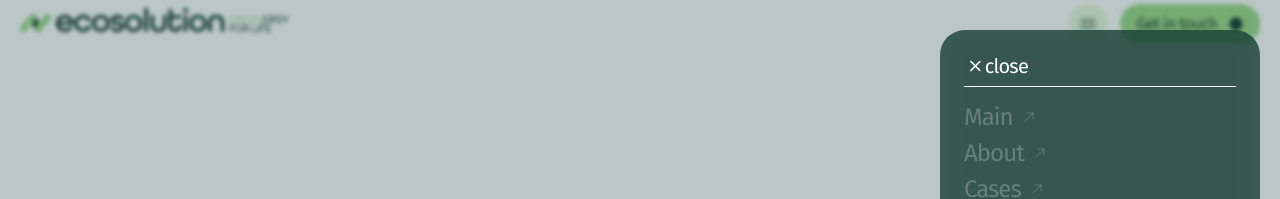
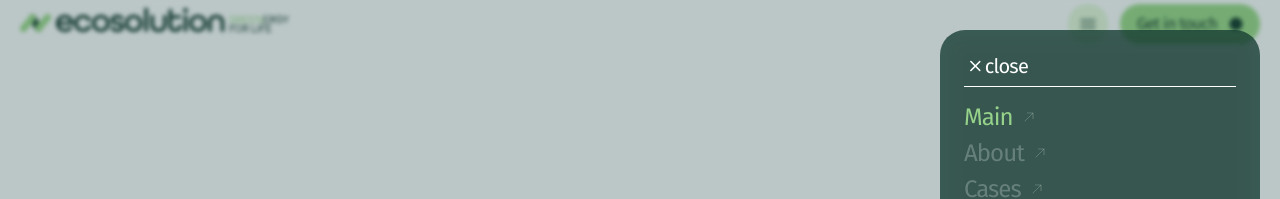
Before and after one commit to Omenat83/ecosolution, a React (Create React App) app: page / in a window 1280 px wide. Both pictures are taken after a click on the button 1088 px from the left and 24 px from the top of the page. Shown: the top 199 px of the page. Built offline with nearby package versions, Linux system fonts and the light colour scheme.

Commit message:
feat: burger color

```diff
--- a/package.json
+++ b/package.json
@@ -17,6 +17,7 @@
     "slick-carousel": "^1.8.1",
     "styled-components": "^6.1.1",
     "swiper": "^11.0.5",
+    "waypoints": "^4.0.1",
     "web-vitals": "^2.1.3",
     "yup": "^1.3.2"
   },
--- a/src/components/About/About.styled.js
+++ b/src/components/About/About.styled.js
@@ -4,7 +4,7 @@ import man1ImageDesk from '../../img/man1-deck.jpg';
 import man2ImageTab from '../../img/man2-tab.jpg';
 import man2ImageDesk from '../../img/man2-deck.jpg';
 
-export const AboutContainer = styled.div`
+export const AboutContainer = styled.section`
   display: flex;
   flex-direction: column;
   gap: 24px;
--- a/src/components/BurgerMenu/BurgerMenu.jsx
+++ b/src/components/BurgerMenu/BurgerMenu.jsx
@@ -15,7 +15,7 @@ import {
   ModalNav,
 } from './BurgerMenu.styled';
 
-const BurgerMenu = ({ setShowModal }) => {
+const BurgerMenu = ({ setShowModal, activeMenu }) => {
   const menuItems = [
     { menu: 'Main', link: 'main' },
     { menu: 'About', link: 'about' },
@@ -54,7 +54,15 @@ const BurgerMenu = ({ setShowModal }) => {
               {menuItems.map((item, index) => {
                 return (
                   <ModalItem key={index} href={`#${item.link}`}>
-                    <ModalItemName>{item.menu}</ModalItemName>
+                    {item.link === activeMenu ? (
+                      <ModalItemName color="var(--accent-main)">
+                        {item.menu}
+                      </ModalItemName>
+                    ) : (
+                      <ModalItemName color="rgba(255, 255, 255, 0.25)">
+                        {item.menu}
+                      </ModalItemName>
+                    )}
                     <ModalItemIcon>
                       <use href={`${svg}#icon-arrow-right-top`} />
                     </ModalItemIcon>
--- a/src/components/BurgerMenu/BurgerMenu.styled.js
+++ b/src/components/BurgerMenu/BurgerMenu.styled.js
@@ -47,8 +47,6 @@ export const ModalContent = styled.div`
   overflow: auto;
 `;
 
-export const ModalClose = styled.div``;
-
 export const ModalCloseBtn = styled.button`
   width: 70px;
   height: 24px;
@@ -87,7 +85,7 @@ export const ModalItemName = styled.p`
   font-size: 24px;
   line-height: normal;
   letter-spacing: -0.96px;
-  color: rgba(255, 255, 255, 0.25);
+color: ${props => props.color};
 `;
 
 export const ModalItemIcon = styled.svg`
--- a/src/components/Cases/Cases.styled.js
+++ b/src/components/Cases/Cases.styled.js
@@ -1,6 +1,6 @@
 import styled from 'styled-components';
 
-export const CaseContainer = styled.div`
+export const CaseContainer = styled.section`
   margin-top: 36px;
 
   @media screen and (min-width: 768px) {
--- a/src/components/ContactUs/ContactUs.styled.js
+++ b/src/components/ContactUs/ContactUs.styled.js
@@ -1,6 +1,6 @@
 import styled from 'styled-components';
 
-export const ContactsMainContainer = styled.div`
+export const ContactsMainContainer = styled.section`
   @media screen and (min-width: 768px) {
     display: flex;
     margin-top: 40px;
--- a/src/components/Faq/Faq.styled.js
+++ b/src/components/Faq/Faq.styled.js
@@ -1,6 +1,6 @@
 import styled from 'styled-components';
 
-export const FaqContainer = styled.div`
+export const FaqContainer = styled.section`
   margin-top: 36px;
 
   @media screen and (min-width: 768px) {
--- a/src/components/Header/Header.jsx
+++ b/src/components/Header/Header.jsx
@@ -14,13 +14,9 @@ import {
 } from './Header.styled';
 import BurgerMenu from 'components/BurgerMenu/BurgerMenu';
 
-const Header = () => {
+const Header = ({ activeMenu }) => {
   const [isScroll, setIsScroll] = useState(false);
   const [showModal, setShowModal] = useState(false);
-
-  const toggleBurger = () => {
-    setShowModal(!showModal);
-  };
 
   useEffect(() => {
     const handleScroll = () => {
@@ -53,7 +49,7 @@ const Header = () => {
         </svg>
       </HeaderLogo>
       <HeaderNavContainer>
-        <HeaderMenuBtn type="button" onClick={()=>setShowModal(true)}>
+        <HeaderMenuBtn type="button" onClick={() => setShowModal(true)}>
           <HeaderMenuIcon width={20} height={20}>
             <use href={`${svg}#icon-burger-menu`} />
           </HeaderMenuIcon>
@@ -66,7 +62,9 @@ const Header = () => {
         </HeaderGetBtn>
       </HeaderNavContainer>
 
-      {showModal && <BurgerMenu setShowModal={setShowModal} />}
+      {showModal && (
+        <BurgerMenu setShowModal={setShowModal} activeMenu={activeMenu} />
+      )}
     </HeaderContainer>
   );
 };
--- a/src/components/Main/Main.styled.js
+++ b/src/components/Main/Main.styled.js
@@ -3,7 +3,7 @@ import mainImageMob from '../../img/wind-turbine-mob.jpg';
 import mainImageTab from '../../img/wind-turbine-tab.jpg';
 import mainImageDesk from '../../img/wind-turbine-deck.jpg';
 
-export const MainContainer = styled.div`
+export const MainContainer = styled.section`
   margin-top: 146px;
 
   @media screen and (min-width: 768px) {
--- a/src/pages/MainPage.jsx
+++ b/src/pages/MainPage.jsx
@@ -9,12 +9,45 @@ import Cases from 'components/Cases/Cases';
 import Faq from 'components/Faq/Faq';
 import ContactUs from 'components/ContactUs/ContactUs';
 import Footer from 'components/Footer/Footer';
+import { useEffect, useState } from 'react';
 
 const MainPage = () => {
 
+  const [activeMenu, setActiveMenu] = useState('main');
+
+  useEffect(() => {
+    const observer = new IntersectionObserver(
+      entries => {
+        entries.forEach(entry => {
+          if (entry.isIntersecting) {
+            const visibleElementId = entry.target.id;
+            setActiveMenu(visibleElementId);
+          }
+        });
+      },
+      {
+        root: null,
+        rootMargin: '0px',
+        threshold: 0.5,
+      }
+    );
+
+    const componentsWithId = document.querySelectorAll('section');
+
+    componentsWithId.forEach(component => {
+      observer.observe(component);
+    });
+
+    return () => {
+      componentsWithId.forEach(component => {
+        observer.unobserve(component);
+      });
+    };
+  }, []);
+
   return (
     <>
-      <Header/>
+      <Header activeMenu={activeMenu} />
       <MainTitle>Ecosolution, green energy</MainTitle>
       <Main />
       <About />
```
Also changed, not shown: src/pages/MainPage.styled.js (+0 -13 lines), 1 other file (tests, documents, lock files or other folders).
